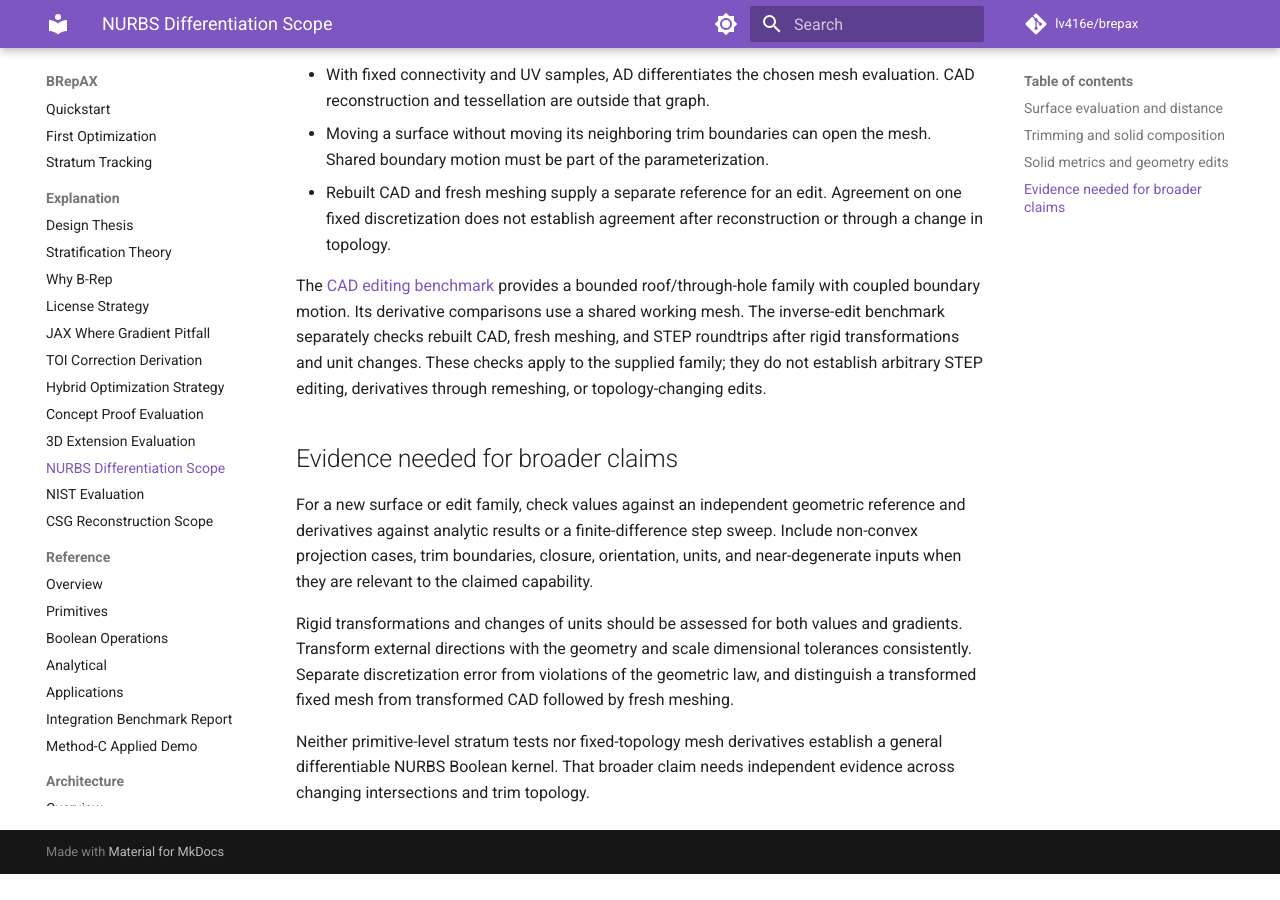
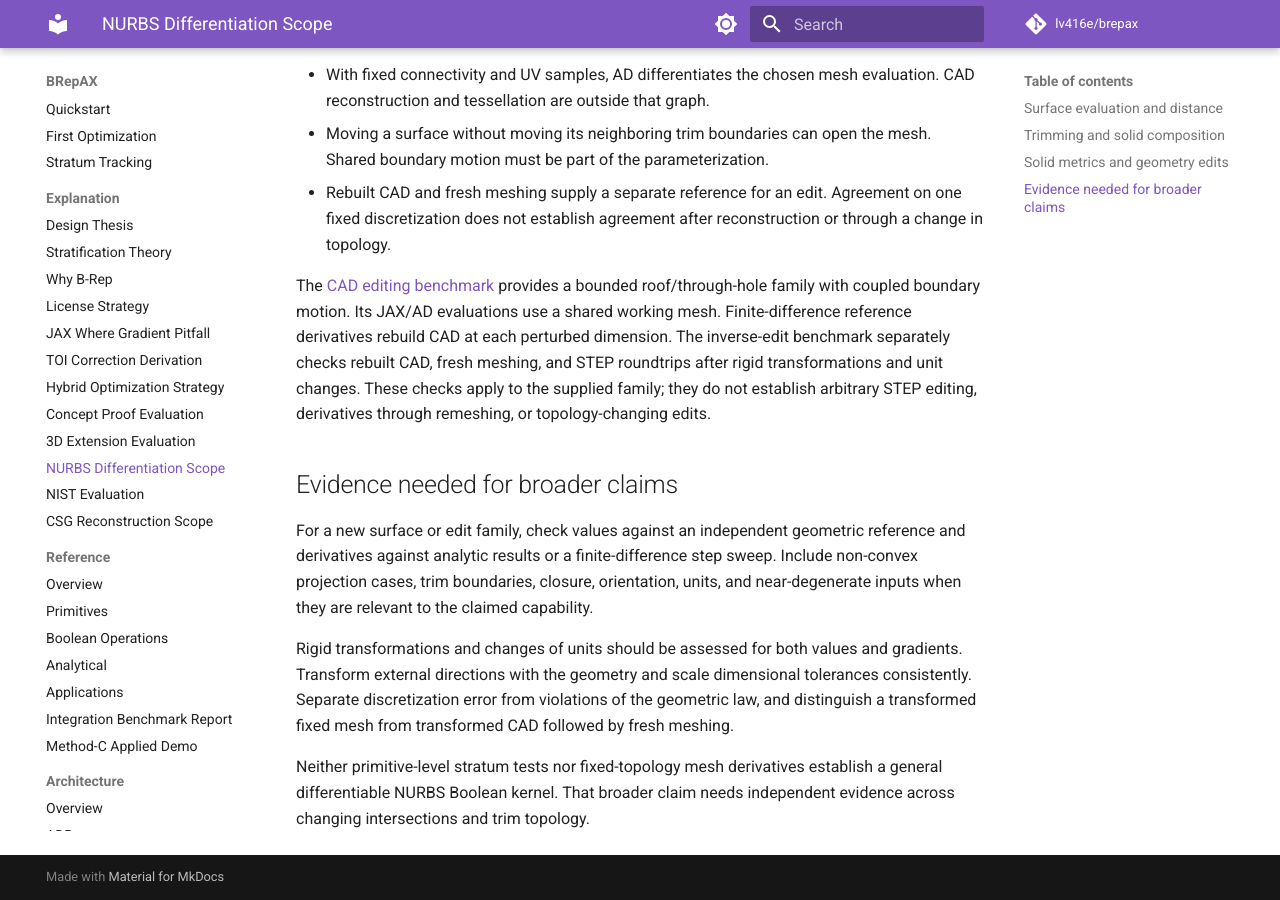
Before and after one commit to lv416e/brepax, an MkDocs documentation site: the page built from docs/explanation/nurbs_brep_feasibility.md, in a window 1280 px wide and 900 px high, scrolled down 1264 px. Built offline with MkDocs 1.6.1 and Material for MkDocs 9.7.7, drawn with Linux system fonts in a browser that asks for light colours; comment, search, counter and statistics services are not loaded; before the commit the page ends 2138 px from its top, so only the background shows below that.

Commit message:
docs: clarify derivative references and correct agent attribution

```diff
--- a/docs/explanation/nurbs_brep_feasibility.md
+++ b/docs/explanation/nurbs_brep_feasibility.md
@@ -62,8 +62,9 @@ derivatives depend on which data are allowed to move:
 
 The [CAD editing benchmark](https://github.com/lv416e/brepax/tree/main/benchmarks/cad_editing)
 provides a bounded roof/through-hole family with coupled boundary motion.
-Its derivative comparisons use a shared working mesh. The inverse-edit
-benchmark separately checks rebuilt CAD, fresh meshing, and STEP roundtrips
+Its JAX/AD evaluations use a shared working mesh. Finite-difference reference
+derivatives rebuild CAD at each perturbed dimension. The inverse-edit benchmark
+separately checks rebuilt CAD, fresh meshing, and STEP roundtrips
 after rigid transformations and unit changes. These checks apply to the
 supplied family; they do not establish arbitrary STEP editing, derivatives
 through remeshing, or topology-changing edits.
```
Also changed, not shown: .agents/skills/brepax-pull-request/SKILL.md (+3 -3 lines).
